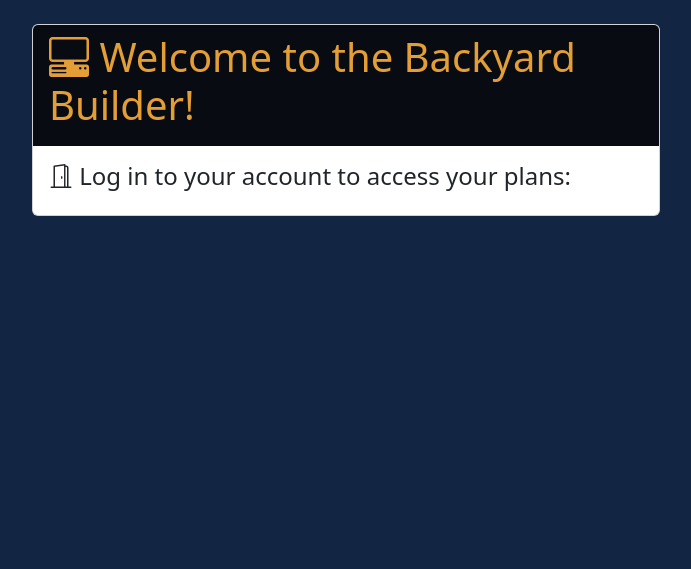
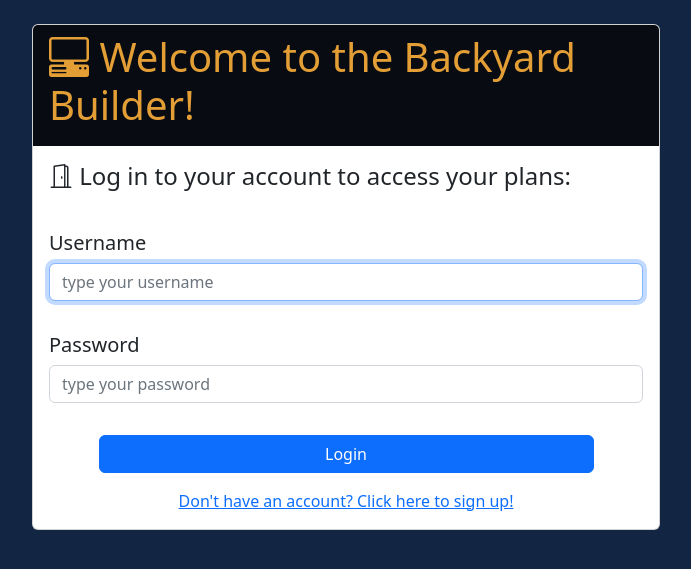
Before and after one commit to DanielOldham/BackyardBuilder, a Django app: page /login/ in a window 1280 px wide. Shown: the top 569 px of the page, without its empty margins (294-985 px from the left). Run offline with Django 4.2, Linux system fonts and the light colour scheme; some libraries are stand-ins or nearby versions.

Commit message:
Continue building login form

```diff
--- a/authentication/forms.py
+++ b/authentication/forms.py
@@ -33,6 +33,9 @@ class LoginForm(AuthenticationForm):
         for field in self.fields.values():
             field.widget.attrs["class"] = "form-control"
 
+        self.fields['username'].widget.attrs.update({'placeholder': 'type your username'})
+        self.fields['password'].widget.attrs.update({'placeholder': 'type your password'})
+
     class Meta:
         model = User
 
--- a/authentication/templates/authentication/login.html
+++ b/authentication/templates/authentication/login.html
@@ -15,6 +15,41 @@
                         Log in to your account to access your plans:
                     </h4>
                 </div>
+
+                {# possible errors #}
+                {% if form.errors %}
+                    <div class="card-body">
+                        <ul class="list-group">
+                            {% for field, errors in form.errors.items %}
+                                {% for error in errors %}
+                                    <li class="list-group-item list-group-item-danger">{{error}}</li>
+                                {% endfor %}
+                            {% endfor %}
+                        </ul>
+                    </div>
+                {% endif %}
+
+                {# login form #}
+                <form method="POST">
+                    {% csrf_token %}
+
+                    {% for field in form %}
+                        <div class="card-body">
+                            <h5 class="card-title">{{ field.label }}</h5>
+                            <div class="card-text">{{ field }}</div>
+                        </div>
+                    {% endfor %}
+
+                    <div class="card-body">
+                        <div class="d-grid gap-2 col-10 mx-auto">
+                            <input type="submit" class="btn btn-block btn-primary" value="Login">
+                        </div>
+                    </div>
+                </form>
+
+                <div class="text-center pb-3">
+                    <a href="#">Don't have an account? Click here to sign up!</a>
+                </div>
             </div>
         </div>
     </div>
--- a/authentication/views.py
+++ b/authentication/views.py
@@ -1,6 +1,25 @@
-from django.shortcuts import render
+from django.shortcuts import render, redirect
+from django.contrib.auth.models import User
+from django.contrib import auth
+from .forms import SignupForm, LoginForm
 
 
 # Create your views here.
 def login(request):
-    return render(request, 'authentication/login.html', {})
+    if request.method == 'GET':
+        form = LoginForm()
+        return render(request, 'authentication/login.html', {'form': form})
+
+    if request.method == 'POST':
+        form = LoginForm(request=request, data=request.POST)
+        if form.is_valid():
+            username = form.cleaned_data.get('username')
+            password = form.cleaned_data.get('password')
+            user = auth.authenticate(username=username, password=password)
+            if user is not None:
+                auth.login(request, user)
+                return redirect('dashboard:dashboard')
+        else:
+            # User is not created
+            # If there were errors, we render the form with these
+            return render(request, 'authentication/login.html', {'form': form, 'page_title': "Login"})
--- a/dashboard/templates/dashboard/base_header.html
+++ b/dashboard/templates/dashboard/base_header.html
@@ -13,23 +13,53 @@
 
     {# styles #}
     <style>
-        body {
-            background-color: #122542;
+        {# variables #}
+        :root {
+            --primary-orange: #e39e36;
+            --primary-orange-dark: #b47618;
+
+            --nav-grey: #080c12;
+
+            --background-blue: #122542;
         }
 
-        nav {
-            background-color: #080c12;
-            border-bottom: #e39e36 solid 1px;
+
+        {# body styles #}
+        body {
+            background-color: var(--background-blue);
         }
 
+
+        {# nav styles #}
+        nav {
+            background-color: var(--nav-grey);
+            border-bottom: var(--primary-orange) solid 1px;
+        }
         .navbar-brand {
-            color: #e39e36;
+            color: var(--primary-orange);
+        }
+        .navbar-brand:hover {
+            color: var(--primary-orange-dark) !important;
         }
 
+
+        {# card styles #}
         .card-header {
-            background-color: #080c12;
-            color: #e39e36;
+            background-color: var(--nav-grey);
+            color: var(--primary-orange);
         }
+
+
+        {# button styles #}
+        .btn-primary {
+            {#background-color: var(--primary-orange);#}
+            {#border-color: var(--primary-orange);#}
+        }
+        .btn-primary:hover {
+            {#background-color: var(--primary-orange-dark) !important;#}
+            {#border-color: var(--primary-orange-dark) !important;#}
+        }
+
     </style>
 </head>
 <body>
```
Also changed, not shown: db.sqlite3.
